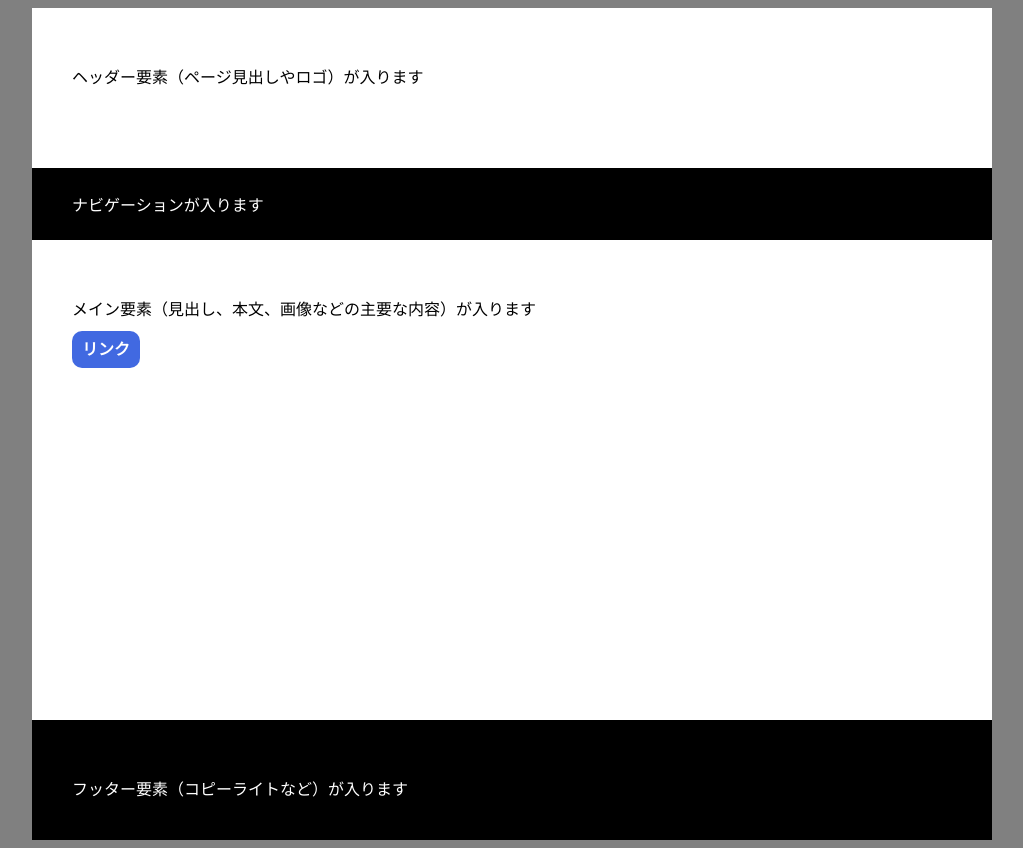
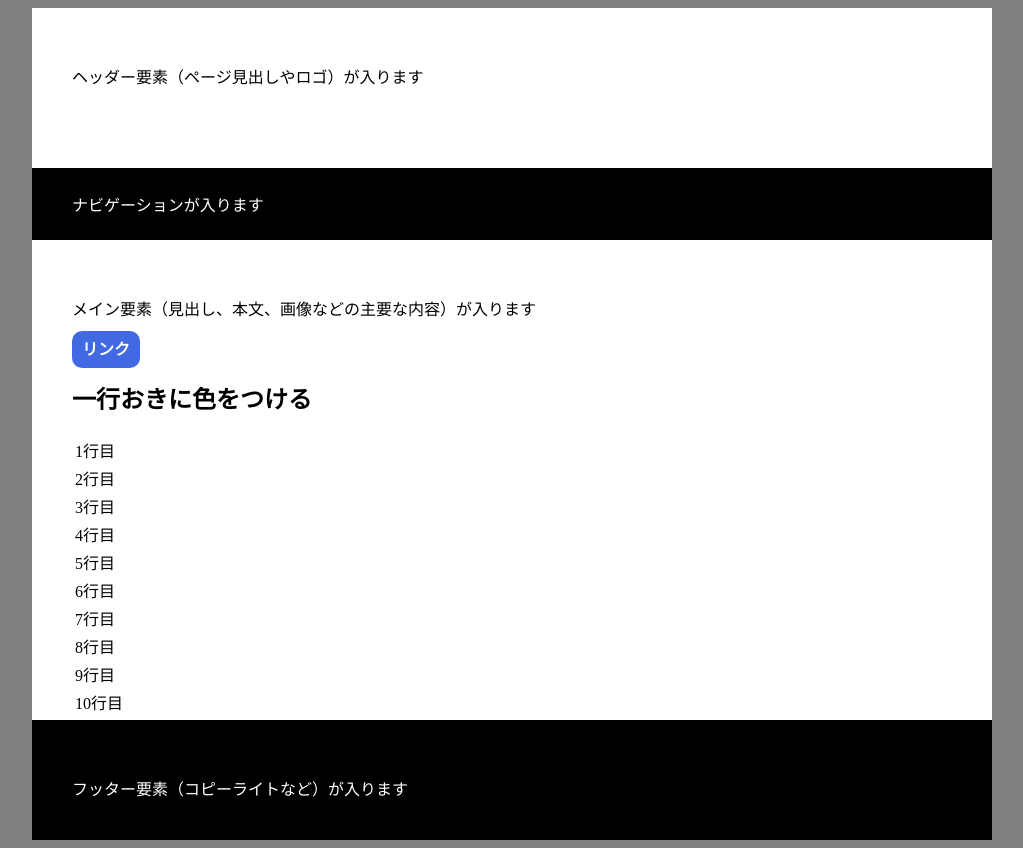
Before and after one commit to katsudon-tabetai/css_sample_06, a plain HTML site: page index.html in a window 1280 px wide. Shown: the whole page, without its empty margins (128-1151 px from the left). Drawn offline with Linux system fonts and the light colour scheme.

Commit message:
Update index.html

```diff
--- a/index.html
+++ b/index.html
@@ -19,6 +19,40 @@
   <main>
     <p>メイン要素（見出し、本文、画像などの主要な内容）が入ります</p>
     <p><a href="https:www.google.com">リンク</a></p>
+
+    <h2>一行おきに色をつける</h2>
+    <table>
+      <tr>
+        <td>1行目</td>
+      </tr>
+      <tr>
+        <td>2行目</td>
+      </tr>
+      <tr>
+        <td>3行目</td>
+      </tr>
+      <tr>
+        <td>4行目</td>
+      </tr>
+      <tr>
+        <td>5行目</td>
+      </tr>
+      <tr>
+        <td>6行目</td>
+      </tr>
+      <tr>
+        <td>7行目</td>
+      </tr>
+      <tr>
+        <td>8行目</td>
+      </tr>
+      <tr>
+        <td>9行目</td>
+      </tr>
+      <tr>
+        <td>10行目</td>
+      </tr>
+    </table>
   </main>
 
   <footer>
```
